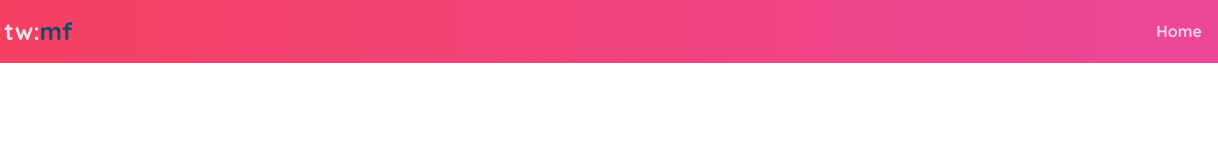
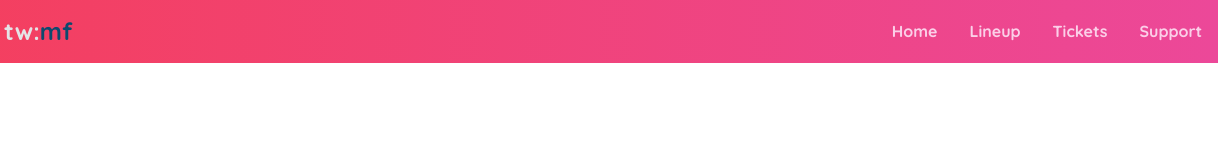
Before and after one commit to kiethohoai/tailwind-project-v1, a website: page src/index.html in a window 1280 px wide. Shown: the full height of the page, 62-1280 px from the left. Drawn offline with Linux system fonts and the light colour scheme; files whose address does not match are found by name.

Commit message:
4. Finish the menu items, editing techniques, & tailwind css components

```diff
--- a/src/index.html
+++ b/src/index.html
@@ -24,11 +24,23 @@
             </div>
           </div>
 
+          <div></div>
+          <div></div>
+          <div></div>
+          <div></div>
+
           <div class="flex flex-1 items-center justify-end">
-            <div
-              class="relative flex h-full cursor-pointer items-center p-4 font-bold text-pink-200 transition-colors ease-in-out hover:bg-white/10 hover:text-zinc-200"
-            >
-              Home
+            <div class="menu-item">
+              <span>Home</span>
+            </div>
+            <div class="menu-item">
+              <span>Lineup</span>
+            </div>
+            <div class="menu-item">
+              <span>Tickets</span>
+            </div>
+            <div class="menu-item">
+              <span>Support</span>
             </div>
           </div>
         </nav>
--- a/src/input.css
+++ b/src/input.css
@@ -8,3 +8,9 @@
     font-family: "Quicksand", sans-serif;
   }
 }
+
+@layer components {
+  .menu-item {
+    @apply relative flex h-full cursor-pointer items-center p-4 font-bold text-pink-200 transition-colors ease-in-out hover:bg-white/10 hover:text-zinc-200;
+  }
+}
```
Also changed, not shown: README.MD, src/output.css.
